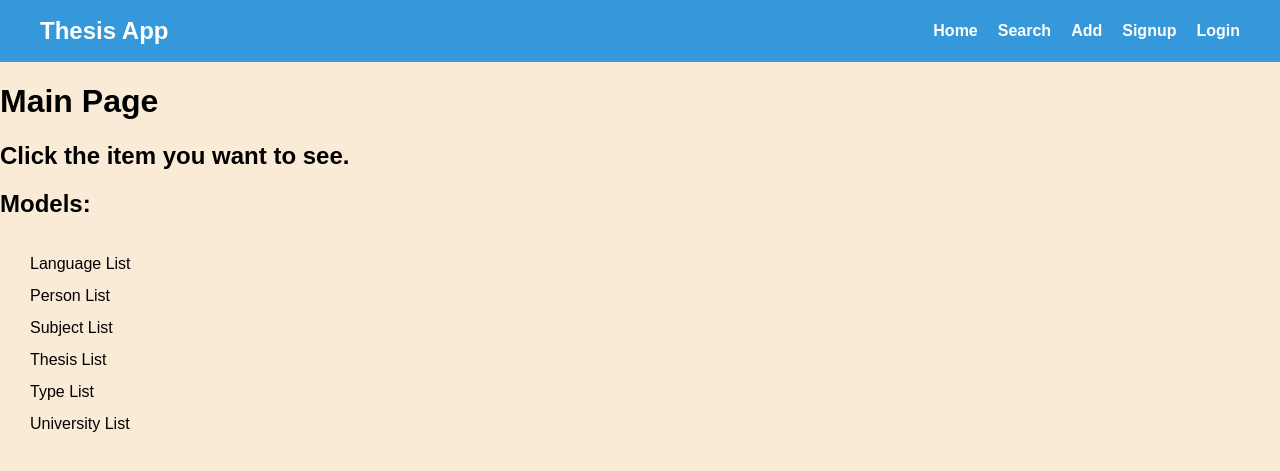
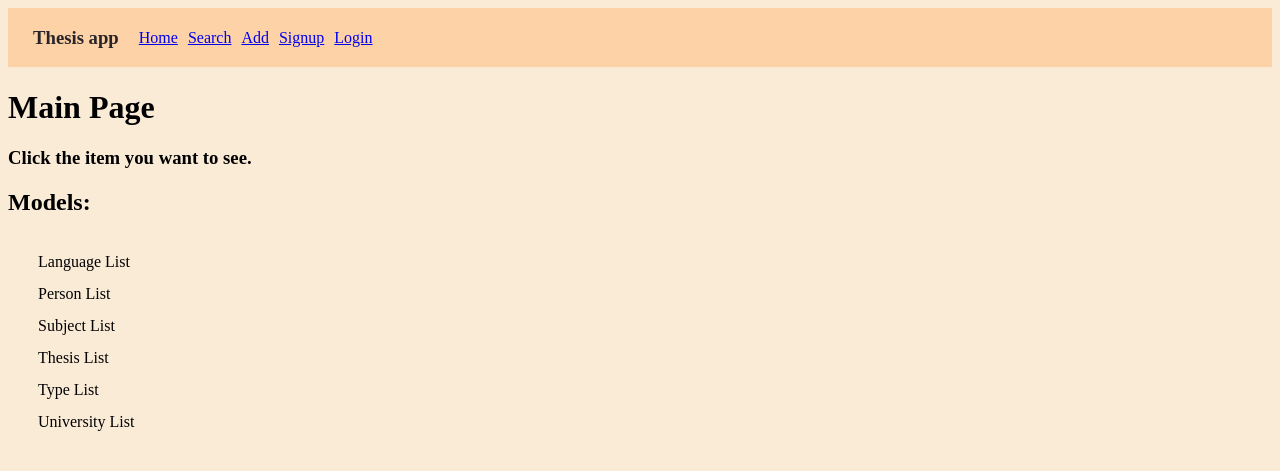
Before and after one commit to berkaysahiin/SE307, a Django app: page /main/ in a window 1280 px wide. Shown: the top 471 px of the page. Run offline with Django 5.2, Linux system fonts and the light colour scheme.

Commit message:
Revert "Add .css"
This reverts commit bd9848b19648d1f2855b2b26b0234fd858db1013.

```diff
--- a/thesis/templates/header.html
+++ b/thesis/templates/header.html
@@ -1,89 +1,26 @@
-<!DOCTYPE html>
-<html lang="en">
-<head>
-    <meta charset="UTF-8">
-    <meta name="viewport" content="width=device-width, initial-scale=1.0">
-    <style>
-        body {
-            margin: 0;
-            padding: 0;
-            font-family: 'Arial', sans-serif;
-        }
+<!-- BEGIN: /c:/Users/Omer/OneDrive/Masaüstü/databse-proje/SE307/thesis/templates/header.html -->
 
-        header {
-            background-color: #3498db;
-            color: #fff;
-            padding: 15px 0;
-        }
+<header>
+    <div style="background-color: #faebd7; color: #29242a;">
+        <div style="display: flex; align-items: center; background-color: #fcd2a6; padding-left: 25px;">
+            <h3 style="margin-right: 10px;">Thesis app</a></h3>
+            <nav style="padding: 10px;">
+                <ul style="list-style-type: none; margin: 0; padding: 0; display: flex;">
+                    <li style="margin-right: 10px;"><a href="{% url 'thesis:main' %}">Home</a></li>
+                    <li style="margin-right: 10px;"><a href="{% url 'thesis:search' %}">Search</a></li>
+                    <li style="margin-right: 10px;"><a href="{%url 'thesis:thesis_add'}">Add</a></li>
+                    {%if user.is_authenticated%}
+                    <li style="margin-right: 10px;"><a href="/logout">Logout</a></li>
+                    <li style="margin-left: 10px;font-weight: bold;">Logged in as {{user.username}}</li>
+                    {%else%}
+                        <li style="margin-right: 10px;"><a href="/signup">Signup</a></li>
+                        <li style="margin-right: 10px;"><a href="/login">Login</a></li>
+                    {%endif%}
 
-        .header-container {
-            display: flex;
-            align-items: center;
-            justify-content: space-between;
-            max-width: 1200px;
-            margin: 0 auto;
-        }
-
-        h3 {
-            margin: 0;
-            font-size: 1.5em;
-        }
-
-        nav ul {
-            list-style-type: none;
-            margin: 0;
-            padding: 0;
-            display: flex;
-            align-items: center;
-        }
-
-        nav ul li {
-            margin-right: 20px;
-        }
-
-        nav ul li:last-child {
-            margin-right: 0;
-        }
-
-        nav ul li a {
-            text-decoration: none;
-            color: #fff;
-            font-weight: bold;
-            font-size: 1em;
-            transition: color 0.3s ease;
-        }
-
-        nav ul li a:hover {
-            color: #ecf0f1;
-        }
-
-        .logged-in {
-            margin-left: 20px;
-            font-weight: bold;
-            font-size: 0.9em;
-        }
-    </style>
-    <title>Thesis App</title>
-</head>
-<body>
-    <header>
-        <div class="header-container">
-            <h3>Thesis App</h3>
-            <nav>
-                <ul>
-                    <li><a href="{% url 'thesis:main' %}">Home</a></li>
-                    <li><a href="{% url 'thesis:search' %}">Search</a></li>
-                    <li><a href="{% url 'thesis:thesis_add' %}">Add</a></li>
-                    {% if user.is_authenticated %}
-                        <li><a href="/logout">Logout</a></li>
-                        <li class="logged-in">Logged in as {{ user.username }}</li>
-                    {% else %}
-                        <li><a href="/signup">Signup</a></li>
-                        <li><a href="/login">Login</a></li>
-                    {% endif %}
+                    <!-- add edit page to links maybe -->
                 </ul>
             </nav>
         </div>
-    </header>
-</body>
-</html>
+    </div>
+</header>
+<!-- END: /c:/Users/Omer/OneDrive/Masaüstü/databse-proje/SE307/thesis/templates/header.html -->
```
Also changed, not shown: thesis/templates/search/search_results.html (+41 -143 lines), thesis/templates/thesis_form.html (+1 -62 lines).
